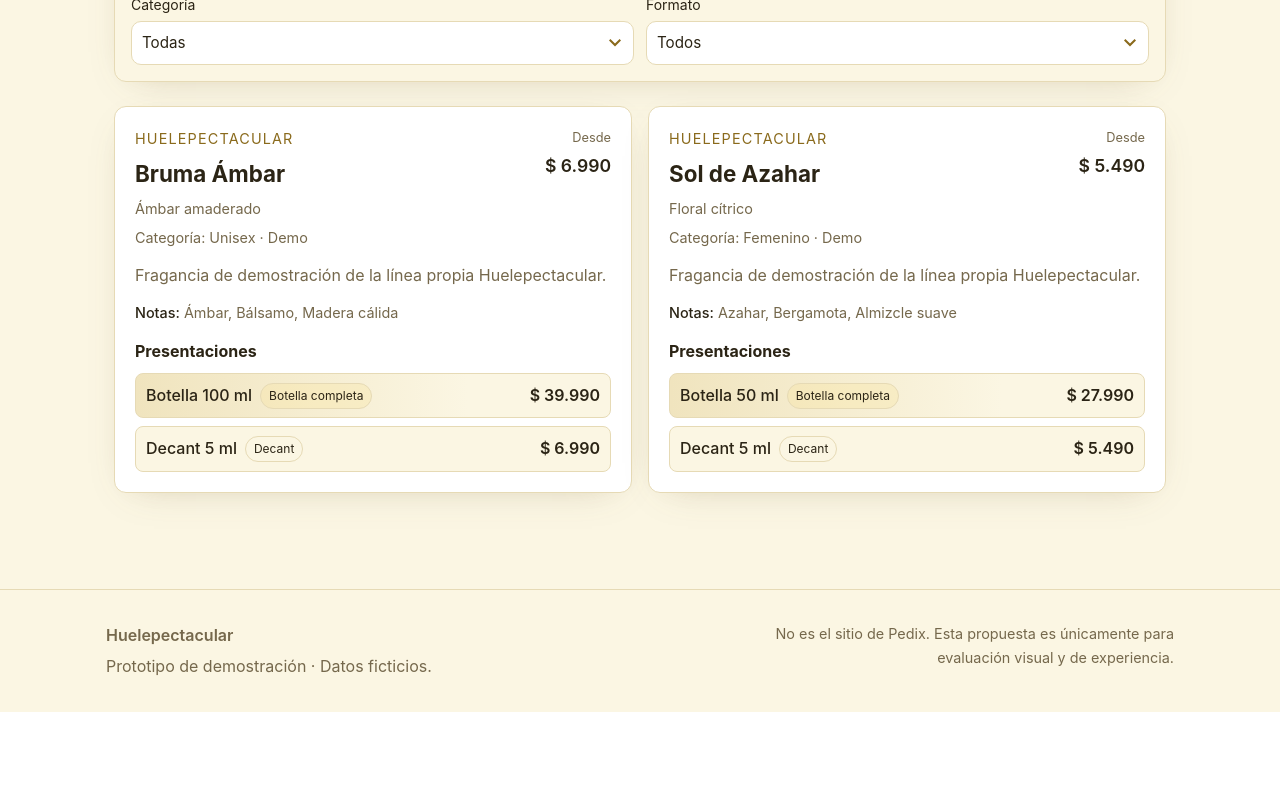
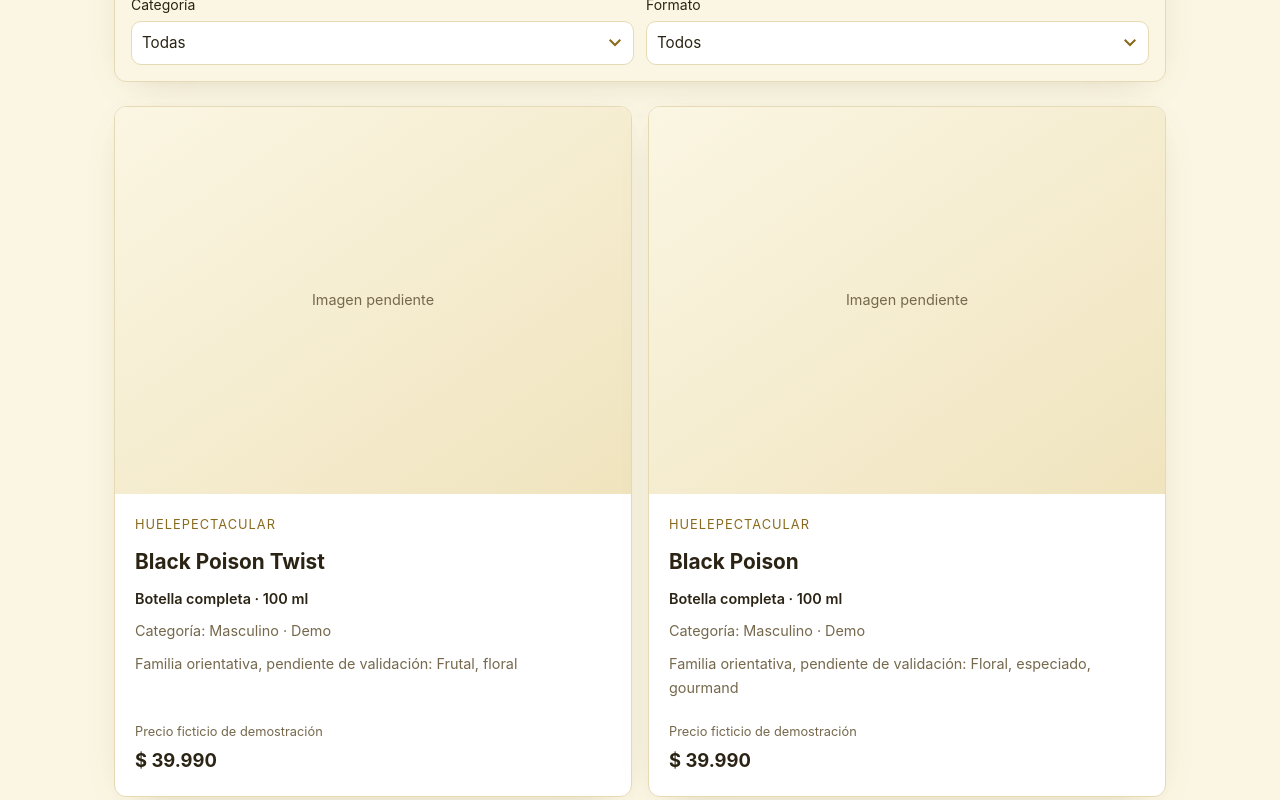
Before and after one commit to aissaack/Perfumeria-HP, a React (Vite) app in the folder apps/web/: page /perfumes-huelepectacular in a window 1280 px wide. Shown: the part 800-1600 px from the top of the page. Before the commit the page ends 1512 px from the top, so only its background shows below. Built offline with nearby package versions, Linux system fonts and the light colour scheme.

Commit message:
feat: agregar linea propia por presentaciones

```diff
--- a/apps/web/src/data/demo/catalog.ts
+++ b/apps/web/src/data/demo/catalog.ts
@@ -2,6 +2,7 @@
 // No representan stock/precios/ventas reales
 
 import type { Brand, Fragrance, FragranceWithPresentations, ProductPresentation } from '../../types/catalog';
+import { HUELEPECTACULAR_FRAGRANCES, HUELEPECTACULAR_PRESENTATIONS } from './huelepectacular-line';
 
 export const DEMO_BRANDS: Brand[] = [
   { id: 'demo-brand-1', name: 'Maison Demo' },
@@ -12,28 +13,7 @@ export const DEMO_BRANDS: Brand[] = [
 ];
 
 export const DEMO_FRAGRANCES: Fragrance[] = [
-  {
-    id: 'demo-frag-own-1',
-    name: 'Bruma Ámbar',
-    brand: DEMO_BRANDS[4],
-    category: 'unisex',
-    family: 'Ámbar amaderado',
-    notes: ['Ámbar', 'Bálsamo', 'Madera cálida'],
-    description: 'Fragancia de demostración de la línea propia Huelepectacular.',
-    isDemoData: true,
-    section: 'own',
-  },
-  {
-    id: 'demo-frag-own-2',
-    name: 'Sol de Azahar',
-    brand: DEMO_BRANDS[4],
-    category: 'feminine',
-    family: 'Floral cítrico',
-    notes: ['Azahar', 'Bergamota', 'Almizcle suave'],
-    description: 'Fragancia de demostración de la línea propia Huelepectacular.',
-    isDemoData: true,
-    section: 'own',
-  },
+  ...HUELEPECTACULAR_FRAGRANCES,
   {
     id: 'demo-frag-1',
     name: 'Ámbar Cálido',
@@ -81,12 +61,7 @@ export const DEMO_FRAGRANCES: Fragrance[] = [
 ];
 
 export const DEMO_PRESENTATIONS: ProductPresentation[] = [
-  // Línea propia - Bruma Ámbar
-  { id: 'demo-pres-own-1a', fragranceId: 'demo-frag-own-1', format: 'bottle', sizeMl: 100, priceArs: 39990, currency: 'ARS', isDemoData: true },
-  { id: 'demo-pres-own-1b', fragranceId: 'demo-frag-own-1', format: 'decant', sizeMl: 5, priceArs: 6990, currency: 'ARS', isDemoData: true },
-  // Línea propia - Sol de Azahar
-  { id: 'demo-pres-own-2a', fragranceId: 'demo-frag-own-2', format: 'bottle', sizeMl: 50, priceArs: 27990, currency: 'ARS', isDemoData: true },
-  { id: 'demo-pres-own-2b', fragranceId: 'demo-frag-own-2', format: 'decant', sizeMl: 5, priceArs: 5490, currency: 'ARS', isDemoData: true },
+  ...HUELEPECTACULAR_PRESENTATIONS,
   // Ámbar Cálido
   { id: 'demo-pres-1a', fragranceId: 'demo-frag-1', format: 'bottle', sizeMl: 100, priceArs: 45990, currency: 'ARS', isDemoData: true },
   { id: 'demo-pres-1b', fragranceId: 'demo-frag-1', format: 'decant', sizeMl: 5, priceArs: 7990, currency: 'ARS', isDemoData: true },
--- /dev/null
+++ b/apps/web/src/data/demo/huelepectacular-line.ts
@@ -0,0 +1,22 @@
+import type { Brand, Fragrance, ProductPresentation } from '../../types/catalog';
+
+const brand: Brand = { id: 'demo-brand-own', name: 'Huelepectacular' };
+
+export const FICTIONAL_UNISEX_ID = 'demo-own-unisex-example';
+
+export const HUELEPECTACULAR_FRAGRANCES: Fragrance[] = [
+  { id: 'demo-own-black-poison-twist', name: 'Black Poison Twist', brand, category: 'masculine', family: 'Frutal, floral', isDemoData: true, section: 'own' },
+  { id: 'demo-own-black-poison', name: 'Black Poison', brand, category: 'masculine', family: 'Floral, especiado, gourmand', isDemoData: true, section: 'own' },
+  { id: 'demo-own-in-your-prime', name: 'In Your Prime', brand, category: 'masculine', family: 'Ámbar gourmand', isDemoData: true, section: 'own' },
+  { id: 'demo-own-you-are-mine', name: 'You Are Mine', brand, category: 'masculine', family: 'Ámbar fougère', description: 'Referencia de inspiración informada por la tienda: Le Male Elixir de Jean Paul Gaultier.', isDemoData: true, section: 'own' },
+  { id: 'demo-own-sexy-fever', name: 'Sexy Fever', brand, category: 'feminine', family: 'Ámbar floral', description: 'Referencia de inspiración informada por la tienda: Creed Carmina.', isDemoData: true, section: 'own' },
+  { id: FICTIONAL_UNISEX_ID, name: 'unisex ejemplo', brand, category: 'unisex', family: 'Cítrico aromático', description: 'Producto ficticio de demostración; no representa un producto ni un lanzamiento real.', isDemoData: true, section: 'own' },
+];
+
+// Importes ficticios, definidos únicamente para la demostración.
+export const HUELEPECTACULAR_PRESENTATIONS: ProductPresentation[] = HUELEPECTACULAR_FRAGRANCES.flatMap((fragrance) => {
+  const bottle: ProductPresentation = { id: `${fragrance.id}-bottle`, fragranceId: fragrance.id, format: 'bottle', sizeMl: 100, priceArs: 39990, currency: 'ARS', isDemoData: true };
+  if (fragrance.id === 'demo-own-black-poison-twist') return [bottle];
+  const decant: ProductPresentation = { id: `${fragrance.id}-decant`, fragranceId: fragrance.id, format: 'decant', sizeMl: 5, priceArs: 6990, currency: 'ARS', isDemoData: true };
+  return [bottle, decant];
+});
--- /dev/null
+++ b/apps/web/src/features/catalog/components/OwnPresentationCard.css
@@ -0,0 +1,77 @@
+.own-presentation-card {
+  overflow: hidden;
+  min-width: 0;
+  display: flex;
+  flex-direction: column;
+  background: var(--surface);
+  border: 1px solid var(--border);
+  border-radius: var(--radius-lg);
+  box-shadow: var(--shadow);
+}
+
+.own-presentation-card__image {
+  display: grid;
+  place-items: center;
+  aspect-ratio: 4 / 3;
+  background: linear-gradient(145deg, #fbf6e3, #f0e4be);
+  color: var(--text);
+  font-size: 0.9rem;
+}
+
+.own-presentation-card__image img {
+  display: block;
+  width: 100%;
+  height: 100%;
+  object-fit: contain;
+}
+
+.own-presentation-card__content {
+  display: flex;
+  flex-direction: column;
+  align-items: flex-start;
+  gap: 0.5rem;
+  padding: 1.25rem;
+  flex: 1;
+}
+
+.own-presentation-card__content p,
+.own-presentation-card__content h2 {
+  margin: 0;
+}
+
+.own-presentation-card__content p {
+  color: var(--text);
+  font-size: 0.9rem;
+}
+
+.own-presentation-card__content h2 {
+  color: var(--text-h);
+  font-size: 1.3rem;
+}
+
+.own-presentation-card__content .own-presentation-card__brand {
+  color: var(--accent);
+  font-size: 0.8rem;
+  letter-spacing: 0.08em;
+  text-transform: uppercase;
+}
+
+.own-presentation-card__content .own-presentation-card__format {
+  color: var(--text-h);
+  font-weight: 600;
+}
+
+.own-presentation-card__price {
+  display: flex;
+  flex-direction: column;
+  gap: 0.15rem;
+  margin-top: auto;
+  padding-top: 0.75rem;
+  color: var(--text);
+  font-size: 0.8rem;
+}
+
+.own-presentation-card__price strong {
+  color: var(--text-h);
+  font-size: 1.15rem;
+}
--- /dev/null
+++ b/apps/web/src/features/catalog/components/OwnPresentationCard.tsx
@@ -0,0 +1,41 @@
+import { useState } from 'react';
+import { FICTIONAL_UNISEX_ID } from '../../../data/demo/huelepectacular-line';
+import { FRAGRANCE_CATEGORY_LABELS } from '../../../types/catalog';
+import type { FragranceWithPresentations, ProductPresentation } from '../../../types/catalog';
+import { formatArs } from '../../../utils/formatCurrency';
+import './OwnPresentationCard.css';
+
+interface OwnPresentationCardProps {
+  item: FragranceWithPresentations;
+  presentation: ProductPresentation;
+}
+
+export function OwnPresentationCard({ item, presentation }: OwnPresentationCardProps) {
+  const [failedImageUrl, setFailedImageUrl] = useState<string | null>(null);
+  const format = presentation.format === 'bottle' ? 'Botella completa' : presentation.format === 'decant' ? 'Decant' : 'Presentación';
+  const presentationLabel = `${format}${presentation.sizeMl !== null ? ` · ${presentation.sizeMl} ml` : ''}`;
+  const titleId = `presentation-${presentation.id}-title`;
+  const showImage = presentation.imageUrl && presentation.imageUrl !== failedImageUrl;
+
+  return (
+    <article className="own-presentation-card" aria-labelledby={titleId}>
+      <div className="own-presentation-card__image">
+        {showImage ? (
+          <img src={presentation.imageUrl} alt={`${item.name} — ${presentationLabel}`} onError={() => setFailedImageUrl(presentation.imageUrl ?? null)} />
+        ) : <span>Imagen pendiente</span>}
+      </div>
+      <div className="own-presentation-card__content">
+        <p className="own-presentation-card__brand">{item.brand.name}</p>
+        <h2 id={titleId}>{item.name}</h2>
+        <p className="own-presentation-card__format">{presentationLabel}</p>
+        <p>Categoría: {FRAGRANCE_CATEGORY_LABELS[item.category]} · Demo</p>
+        {item.family && <p>{item.id === FICTIONAL_UNISEX_ID ? 'Familia ficticia de demostración: ' : 'Familia orientativa, pendiente de validación: '}{item.family}</p>}
+        {item.description && <p>{item.description}</p>}
+        <div className="own-presentation-card__price">
+          <span>Precio ficticio de demostración</span>
+          <strong>{formatArs(presentation.priceArs)}</strong>
+        </div>
+      </div>
+    </article>
+  );
+}
--- a/apps/web/src/features/catalog/components/PresentationList.tsx
+++ b/apps/web/src/features/catalog/components/PresentationList.tsx
@@ -18,11 +18,11 @@ function formatLabel(p: ProductPresentation): string {
 
 export function PresentationList({ presentations }: PresentationListProps) {
   if (presentations.length === 0) {
-    return <p className="pres-list__empty">Sin presentaciones disponibles.</p>;
+    return <p className="pres-list__empty">Sin presentaciones registradas en la demo.</p>;
   }
 
   return (
-    <ul className="pres-list" aria-label="Presentaciones disponibles">
+    <ul className="pres-list" aria-label="Presentaciones y precios ficticios de demostración">
       {presentations.map((p) => (
         <li key={p.id} className={`pres-list__item pres-list__item--${p.format}`}>
           <div className="pres-list__label">
--- a/apps/web/src/features/catalog/components/ProductCard.tsx
+++ b/apps/web/src/features/catalog/components/ProductCard.tsx
@@ -2,6 +2,7 @@ import type { FragranceWithPresentations } from '../../../types/catalog';
 import { FRAGRANCE_CATEGORY_LABELS } from '../../../types/catalog';
 import { formatArs } from '../../../utils/formatCurrency';
 import { PresentationList } from './PresentationList';
+import { FICTIONAL_UNISEX_ID } from '../../../data/demo/huelepectacular-line';
 import './ProductCard.css';
 
 interface ProductCardProps {
@@ -19,12 +20,12 @@ export function ProductCard({ item }: ProductCardProps) {
         <div className="product-card__meta">
           <p className="product-card__brand">{item.brand.name}</p>
           <h2 id={`frag-${item.id}-title`} className="product-card__title">{item.name}</h2>
-          {item.family && <p className="product-card__family">{item.family}</p>}
+          {item.family && <p className="product-card__family">{item.section === 'own' ? (item.id === FICTIONAL_UNISEX_ID ? 'Familia ficticia de demostración: ' : 'Familia orientativa, pendiente de validación: ') : ''}{item.family}</p>}
           <p className="product-card__category">Categoría: {FRAGRANCE_CATEGORY_LABELS[item.category]} · Demo</p>
         </div>
         {minPrice !== null && (
           <div className="product-card__price-range">
-            <span className="product-card__price-label">Desde</span>
+            <span className="product-card__price-label">Desde · precio ficticio</span>
             <span className="product-card__price-value">{formatArs(minPrice)}</span>
           </div>
         )}
@@ -38,7 +39,7 @@ export function ProductCard({ item }: ProductCardProps) {
       )}
 
       <section className="product-card__presentations" aria-label="Presentaciones">
-        <h3 className="product-card__section-title">Presentaciones</h3>
+        <h3 className="product-card__section-title">Presentaciones · precios ficticios</h3>
         <PresentationList presentations={item.presentations} />
       </section>
     </article>
--- a/apps/web/src/pages/CatalogPage.tsx
+++ b/apps/web/src/pages/CatalogPage.tsx
@@ -3,6 +3,7 @@ import { useSearchParams } from 'react-router';
 import { Header } from '../components/Header';
 import { Footer } from '../components/Footer';
 import { ProductCard } from '../features/catalog/components/ProductCard';
+import { OwnPresentationCard } from '../features/catalog/components/OwnPresentationCard';
 import { demoCatalogRepository } from '../services/catalog/demoCatalogRepository';
 import type { CatalogFilters, FragranceCategory, FragranceWithPresentations, ProductFormat } from '../types/catalog';
 import { DEFAULT_FILTERS, FRAGRANCE_CATEGORY_LABELS } from '../types/catalog';
@@ -128,7 +129,7 @@ export function CatalogPage({ section = 'general', title, description }: Catalog
             <div className="own-hero__header">
               <p className="own-hero__eyebrow">Colección exclusiva · Huelepectacular</p>
               <h2 className="own-hero__title">Perfumes Huelepectacular</h2>
-              <p className="own-hero__subtitle">Dos creaciones propias con personalidades distintas, unidas por una misma intención.</p>
+              <p className="own-hero__subtitle">Conocé la línea propia y explorá sus presentaciones en esta demostración.</p>
             </div>
             <div className="own-hero__grid">
               <article className="own-hero__panel own-hero__panel--violet">
@@ -137,8 +138,8 @@ export function CatalogPage({ section = 'general', title, description }: Catalog
                     <span className="own-hero__pill">Creación propia</span>
                     <span className="own-hero__pill own-hero__pill--gold">Línea exclusiva</span>
                   </div>
-                  <h3 className="own-hero__panel-title">Bruma Ámbar</h3>
-                  <p className="own-hero__panel-subtitle">Perfil cálido y envolvente · Demostración</p>
+                  <h3 className="own-hero__panel-title">Línea propia</h3>
+                  <p className="own-hero__panel-subtitle">Cinco fragancias documentadas · Demostración</p>
                 </div>
                 <div className="own-hero__panel-glow own-hero__panel-glow--violet" aria-hidden="true"></div>
               </article>
@@ -151,8 +152,8 @@ export function CatalogPage({ section = 'general', title, description }: Catalog
                     <span className="own-hero__pill">Creación propia</span>
                     <span className="own-hero__pill own-hero__pill--gold">Línea exclusiva</span>
                   </div>
-                  <h3 className="own-hero__panel-title">Sol de Azahar</h3>
-                  <p className="own-hero__panel-subtitle">Perfil floral cítrico luminoso · Demostración</p>
+                  <h3 className="own-hero__panel-title">Explorá formatos</h3>
+                  <p className="own-hero__panel-subtitle">Botellas y decants · Precios ficticios</p>
                 </div>
                 <div className="own-hero__panel-glow own-hero__panel-glow--crimson" aria-hidden="true"></div>
               </article>
@@ -290,9 +291,13 @@ export function CatalogPage({ section = 'general', title, description }: Catalog
           )}
           {!isLoading && !error && items.length > 0 && (
             <div className="catalog-page__grid">
-              {items.map((item) => (
-                <ProductCard key={item.id} item={item} />
-              ))}
+              {section === 'own'
+                ? items.flatMap((item) => item.presentations
+                    .filter((presentation) => filters.format === 'all' || presentation.format === filters.format)
+                    .map((presentation) => (
+                      <OwnPresentationCard key={presentation.id} item={item} presentation={presentation} />
+                    )))
+                : items.map((item) => <ProductCard key={item.id} item={item} />)}
             </div>
           )}
         </section>
--- a/apps/web/src/pages/HomePage.tsx
+++ b/apps/web/src/pages/HomePage.tsx
@@ -71,7 +71,7 @@ export function HomePage() {
             <div>
               <h2 className="home-note__title">Demo comercial, sin compra real</h2>
               <p className="home-note__text">
-                Esta propuesta muestra una mejora en presentación, jerarquía y descubrimiento. Los precios, marcas y productos son ficticios. La compra se realizaría por el canal acordado.
+                Esta propuesta muestra una mejora en presentación, jerarquía y descubrimiento. Los precios son ficticios y el catálogo incluye datos de demostración; no refleja disponibilidad actual. La compra se realizaría por el canal acordado.
               </p>
             </div>
             <Link to="/catalogo" className="home-hero__cta">
--- a/apps/web/src/types/catalog.ts
+++ b/apps/web/src/types/catalog.ts
@@ -35,6 +35,7 @@ export interface ProductPresentation {
   fragranceId: string;
   format: ProductFormat;
   sizeMl: number | null;
+  imageUrl?: string;
   priceArs: number; // precio ficticio para demo
   currency: 'ARS';
   isDemoData: boolean;
```
Also changed, not shown: 2 other files (tests, documents, lock files or other folders).
